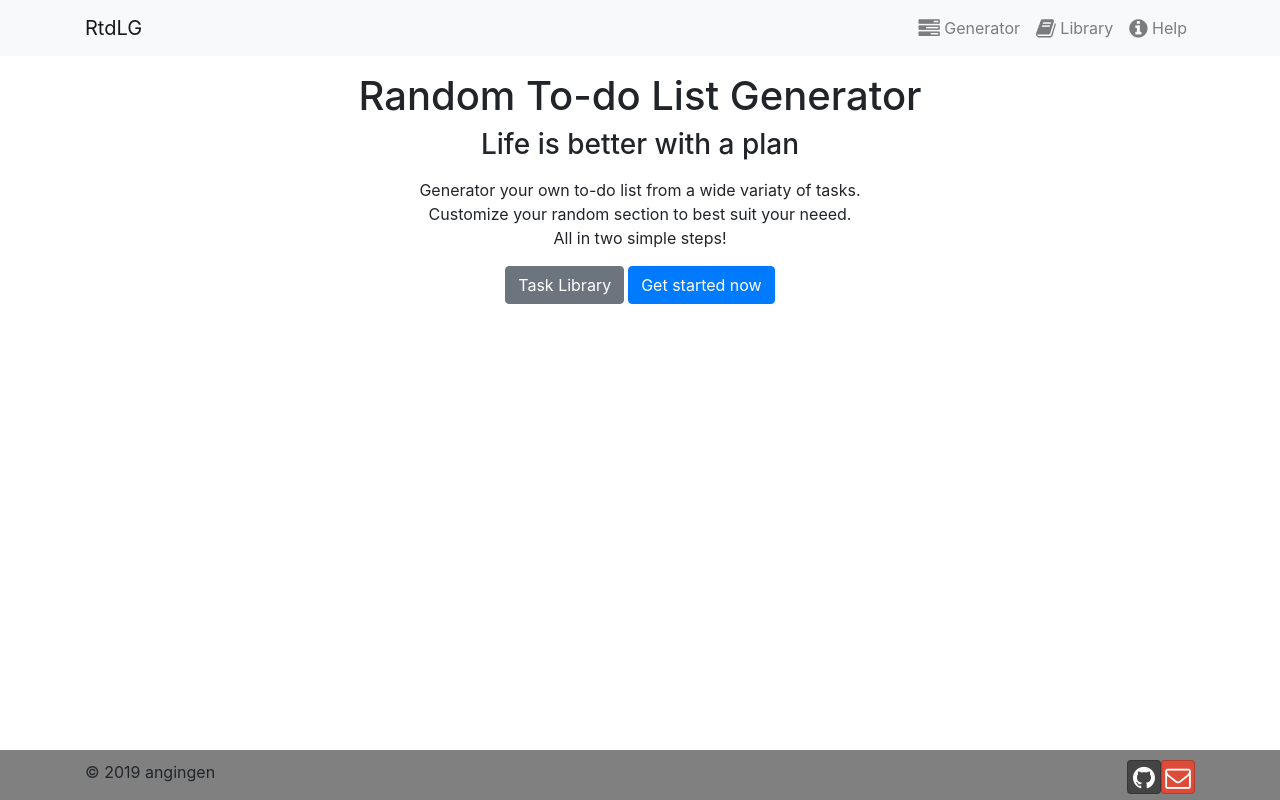
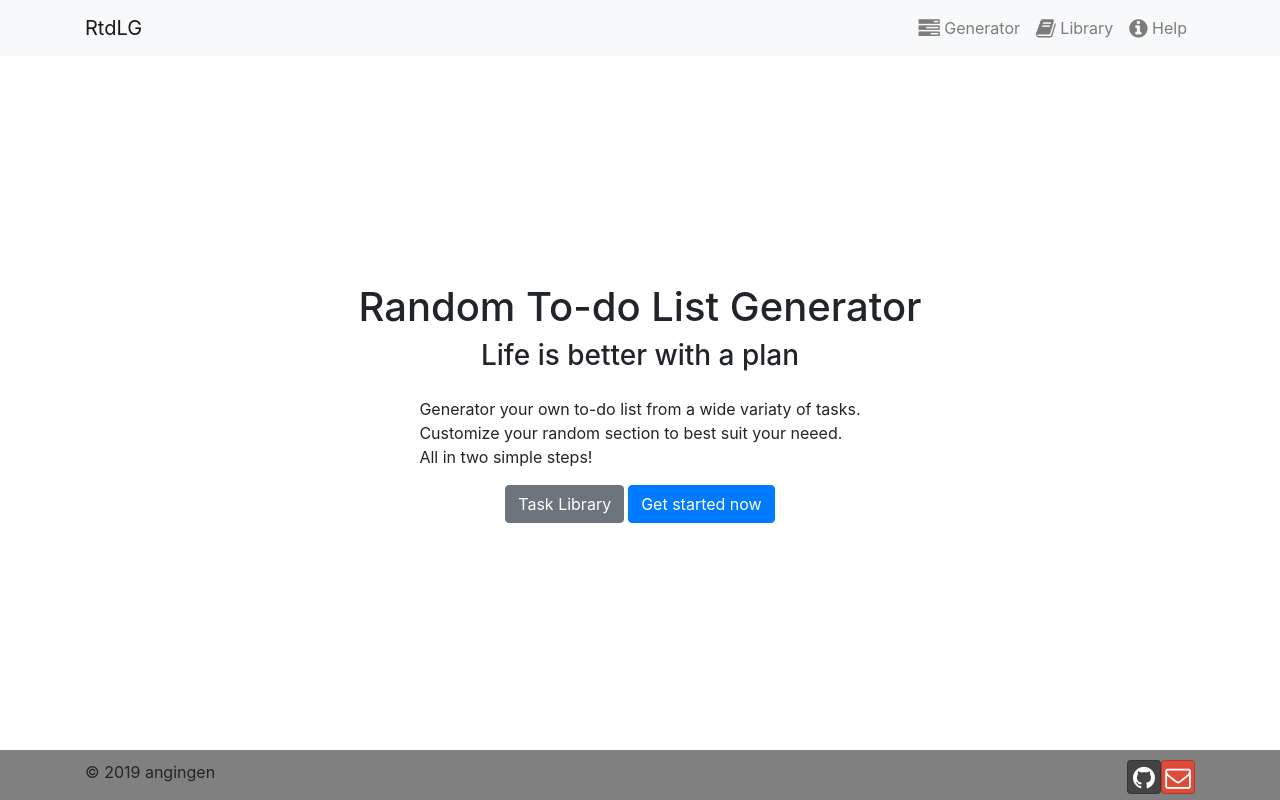
Before and after one commit to angingen/random-todo-list-generator, a React (Create React App) app: page /home in a window 1280 px wide. Built offline with nearby package versions, Linux system fonts and the light colour scheme; no server answers; what react-redux-form would draw is missing.

Commit message:
Homepage styles

```diff
--- a/src/App.scss
+++ b/src/App.scss
@@ -15,6 +15,7 @@ html, body {
 
 #main {
   flex: 1 0 auto;
+  display: flex;
 }
 
 .taskCard {
@@ -58,6 +59,8 @@ html, body {
 }
 
 .flex-center-align {
+  display: flex;
   flex-direction: column;
   justify-content: center;
+  align-items: center;
 }
--- a/src/components/HomeComponent.js
+++ b/src/components/HomeComponent.js
@@ -3,7 +3,7 @@ import { Button, ButtonGroup } from 'reactstrap';
 function Home() {
 	return(
 		<div className="container flex-center-align">
-			<div className="mt-3 text-center">
+
 				<h1>Random To-do List Generator</h1>
 				<h3>Life is better with a plan</h3>
 				<p className="mt-3">
@@ -19,7 +19,7 @@ function Home() {
 	                    Get started now
 	                </Button>
                 </div>
-			</div>
+
 		</div>
 
 	);
```
